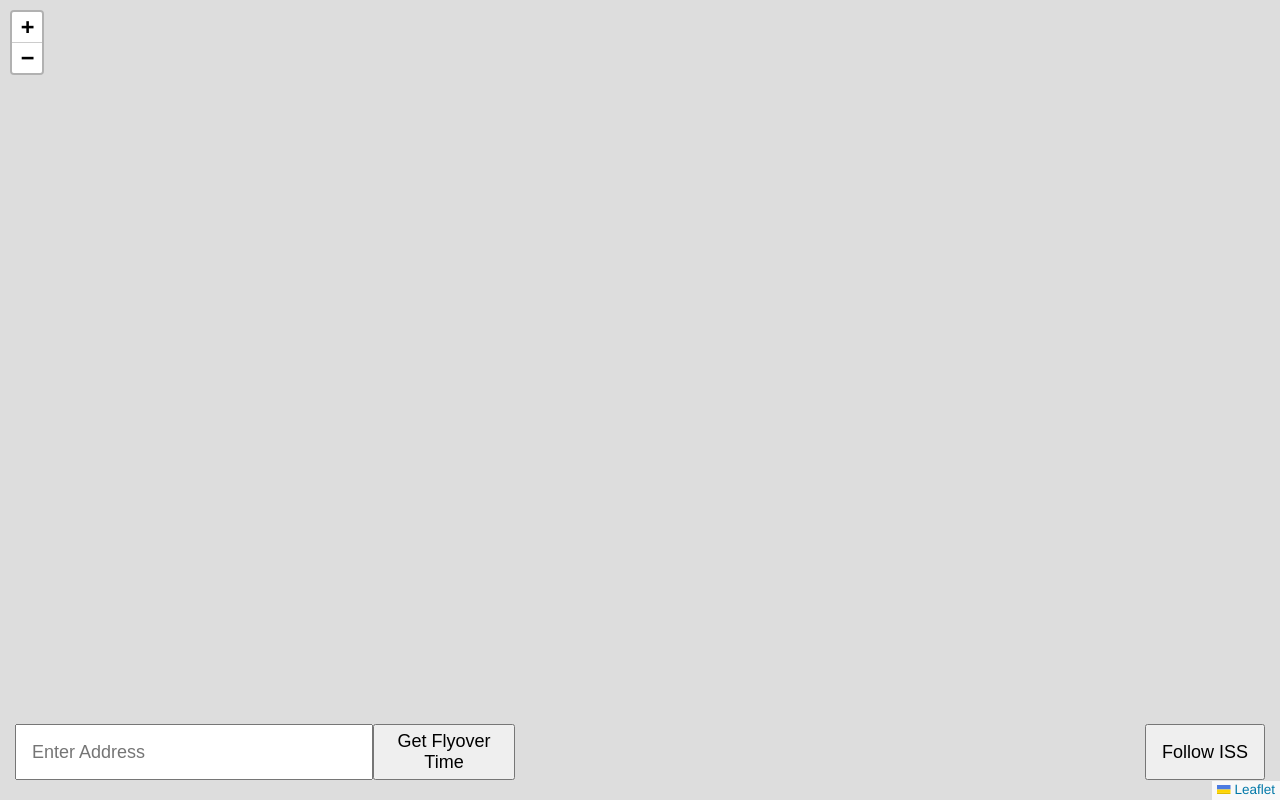
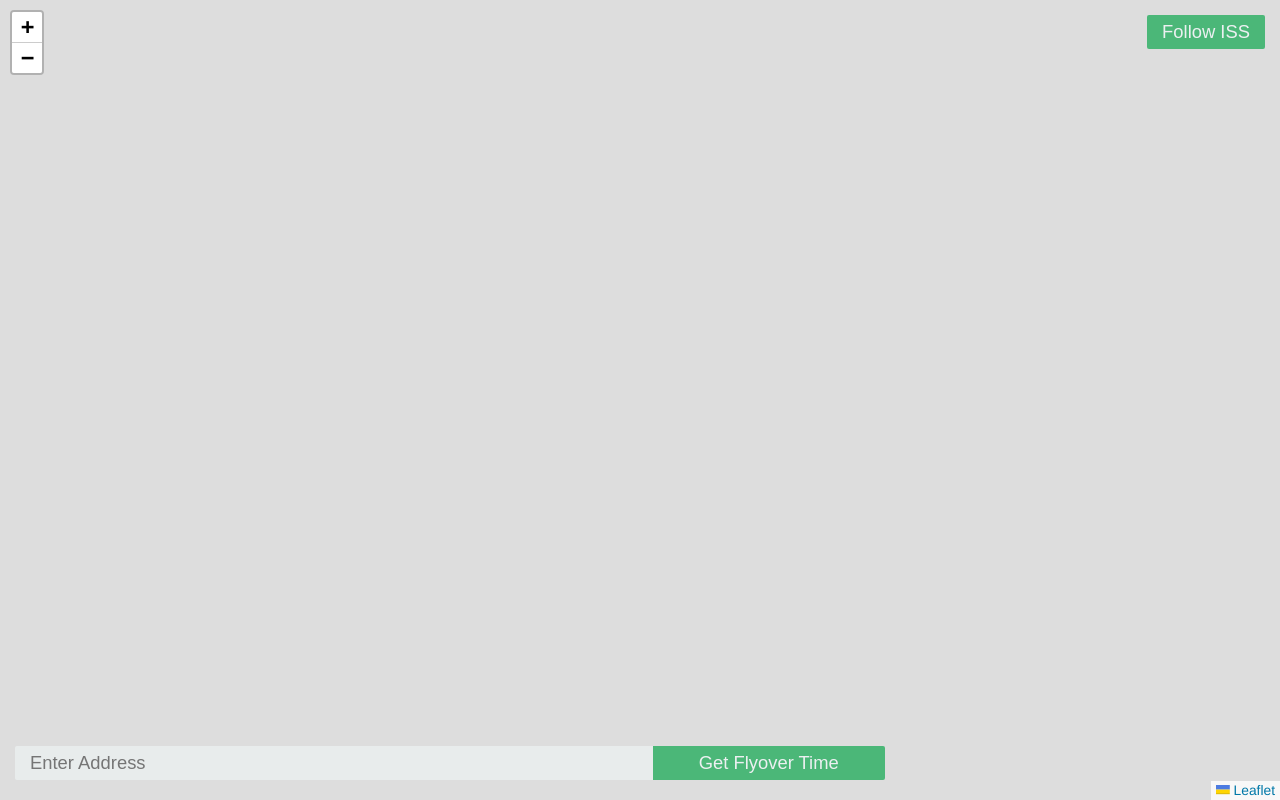
Before and after one commit to APJohns/whereISS, a plain HTML site: page index.html in a window 1280 px wide. Drawn offline with nearby package versions, Linux system fonts and the light colour scheme; no server answers.

Commit message:
Stlye changes including font size and control styling

```diff
--- a/index.html
+++ b/index.html
@@ -24,13 +24,11 @@
 	<body>
 		<main>
 			<div id="map"></div>
-      <div id="controls">
+			<button id="follow">Follow ISS</button>
 			<form id="addressForm">
 				<input type="search" id="addressField" placeholder="Enter Address" />
 				<button type="submit">Get Flyover Time</button>
 			</form>
-        <button id="follow">Follow ISS</button>
-      </div>
 		</main>
 	</body>
 </html>
--- a/main.css
+++ b/main.css
@@ -1,7 +1,7 @@
 html,
 body {
 	margin: 0;
-  font-size: 18px;
+	font-size: calc(12px + 0.5vw);
 }
 
 main {
@@ -25,32 +25,70 @@ main {
 button,
 input {
 	font-size: 1rem;
-  padding: 5px 15px;
+	padding: 6px 15px;
+	transition: 0.1s all ease;
+	margin: 0;
+	box-sizing: border-box;
+	border: none;
+	background: none;
+}
+
+button {
+	background: rgba(39, 174, 96, 0.8);
+	color: #ecf0f1;
+	cursor: pointer;
+}
+
+button:hover {
+	background: rgba(39, 174, 96, 1);
+	transition: 0.1s all ease;
+}
+
+input {
+	background: rgba(236, 240, 241, 0.8);
+}
+
+input:focus {
+	background: rgba(236, 240, 241, 1);
+	transition: 0.1s all ease;
 }
 
 #addressForm {
-  width: 40%;
-  min-width: 250px;
+	position: absolute;
+	bottom: 0;
+	width: 100%;
+	max-width: 900px;
+	padding: 20px 15px;
+	box-sizing: border-box;
 	display: flex;
+	justify-content: space-between;
+	border-radius: 5px;
+	z-index: 10;
 }
 
 #addressField {
 	flex: 3;
+	border-radius: 2px 0 0 2px;
 }
 
 #addressForm button {
 	flex: 1;
+	border-radius: 0 2px 2px 0;
 }
 
-#controls {
+#follow {
 	position: absolute;
-  bottom: 0;
-  width: 100%;
-  padding: 20px 15px;
+	top: 15px;
+	right: 15px;
 	box-sizing: border-box;
-  display: flex;
-  flex-wrap: wrap;
-  align-content: center;
-  justify-content: space-between;
+	border-radius: 2px;
 	z-index: 10;
 }
+
+/*
+@media only screen and (max-width: 850px) {
+	#addressForm {
+		width: 100%;
+	}
+}
+*/
```
Lines whose indentation alone changed are shown as unchanged.
